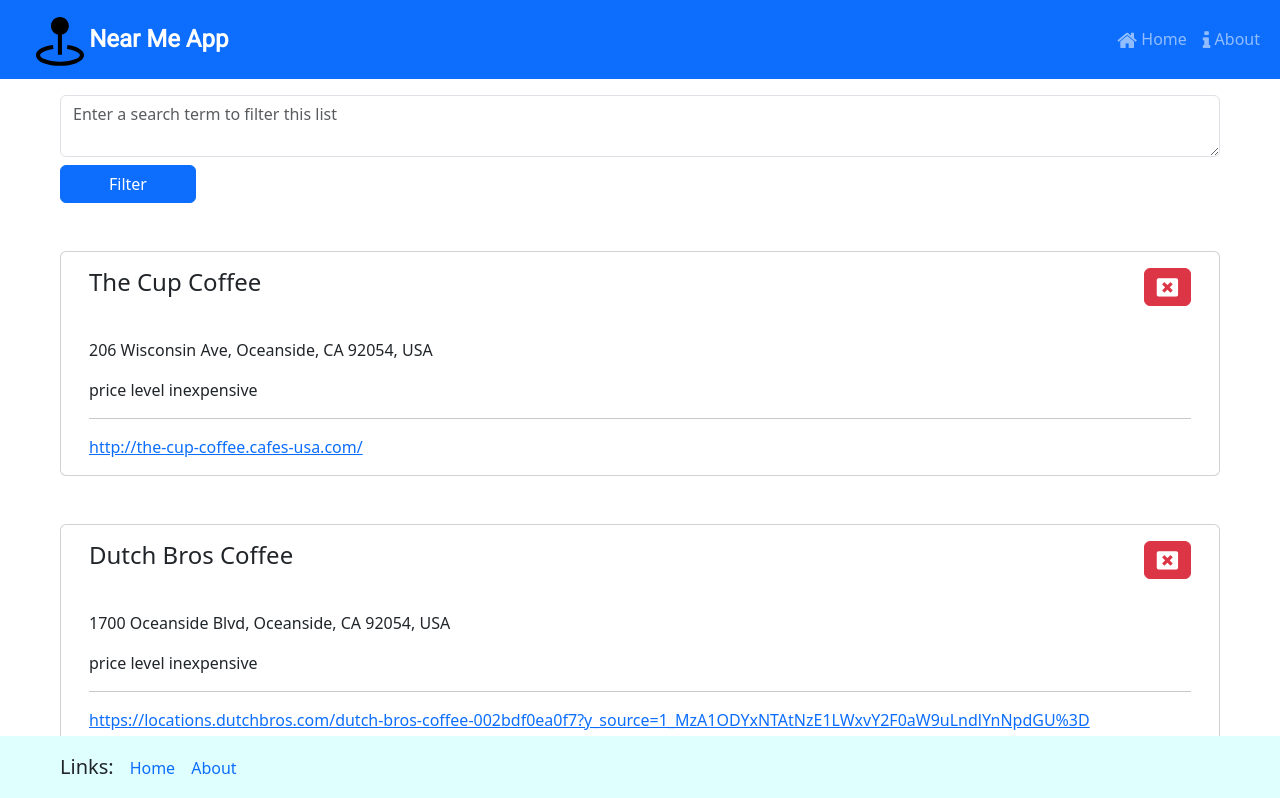
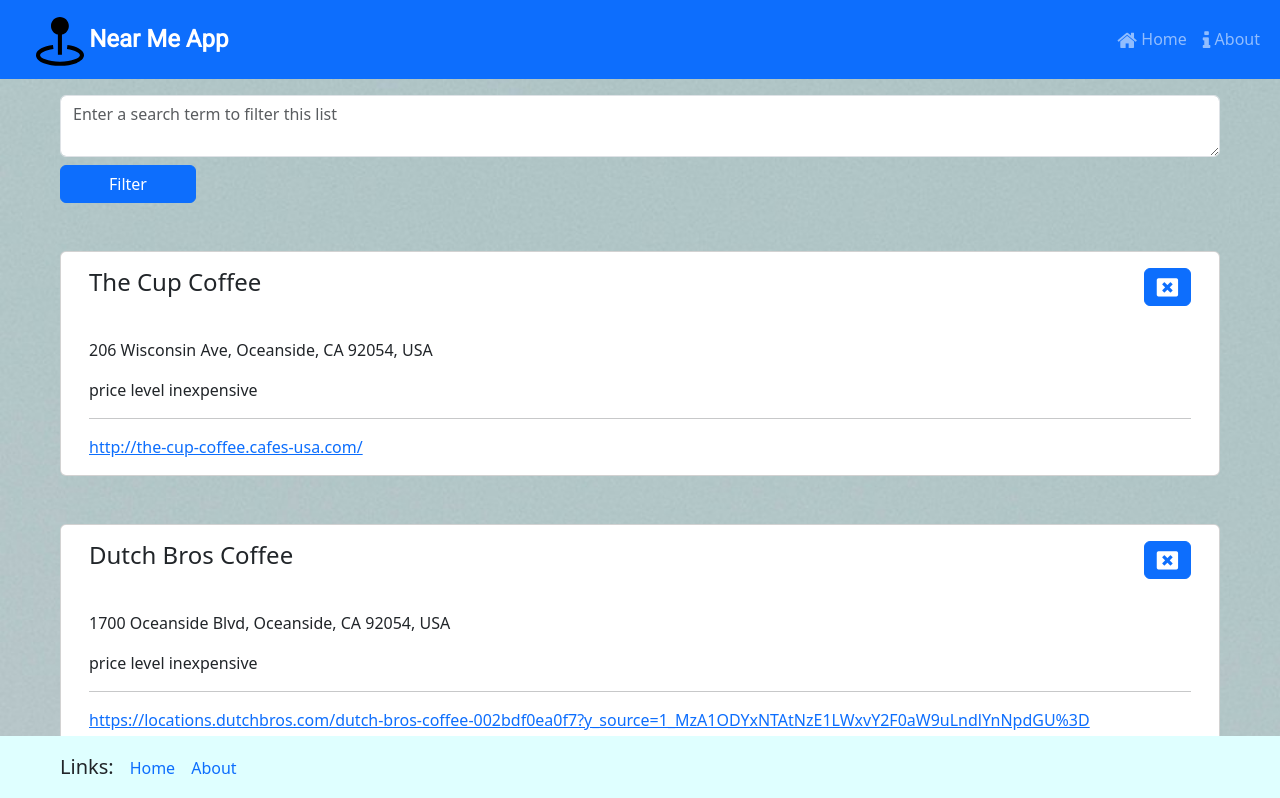
Before and after one commit to janbalangue/near-me-app, a React (Create React App) app: page /search in a window 1280 px wide. Shown: the top 798 px of the page. Built offline with nearby package versions, Linux system fonts and the light colour scheme.

Commit message:
Background image

```diff
--- a/src/index.css
+++ b/src/index.css
@@ -3,6 +3,8 @@
   font-family: -apple-system, BlinkMacSystemFont, 'Segoe UI', 'Roboto', 'Oxygen',
     'Ubuntu', 'Cantarell', 'Fira Sans', 'Droid Sans', 'Helvetica Neue',
     sans-serif;
+  background-image: url("../src/assets/img/milad-fakurian-UiiHVEyxtyA-unsplash.jpg");
+  background-size: cover;
   -webkit-font-smoothing: antialiased;
   -moz-osx-font-smoothing: grayscale;
 }
--- a/src/pages/SearchPage.js
+++ b/src/pages/SearchPage.js
@@ -42,7 +42,7 @@
               <CardTitle className="m-3">
                 <Button
                   className="pull-right"
-                  color="danger"
+                  color="primary"
                   onClick={() => removeCard(index)}
                 >
                   <i class="fa fa-window-close fa-lg" />
```
Also changed, not shown: src/assets/img/milad-fakurian-UiiHVEyxtyA-unsplash.jpg (added).
